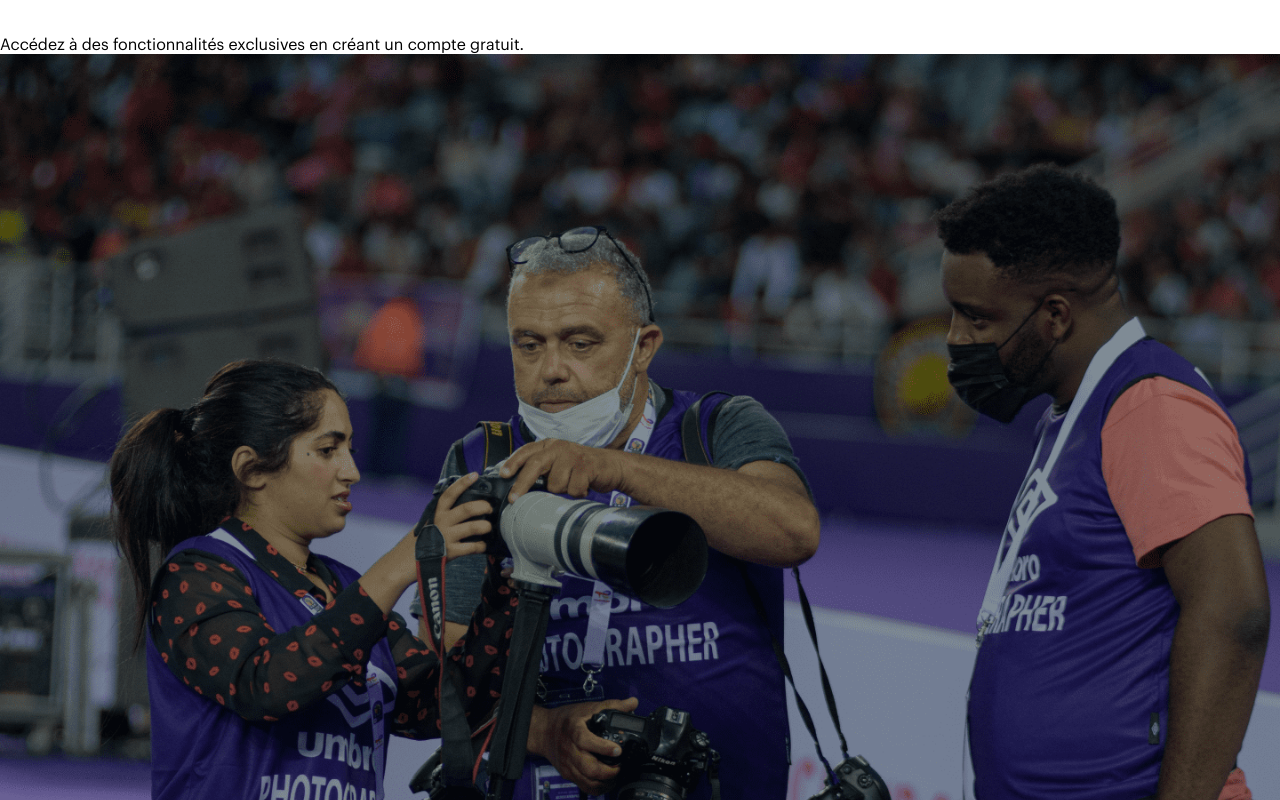
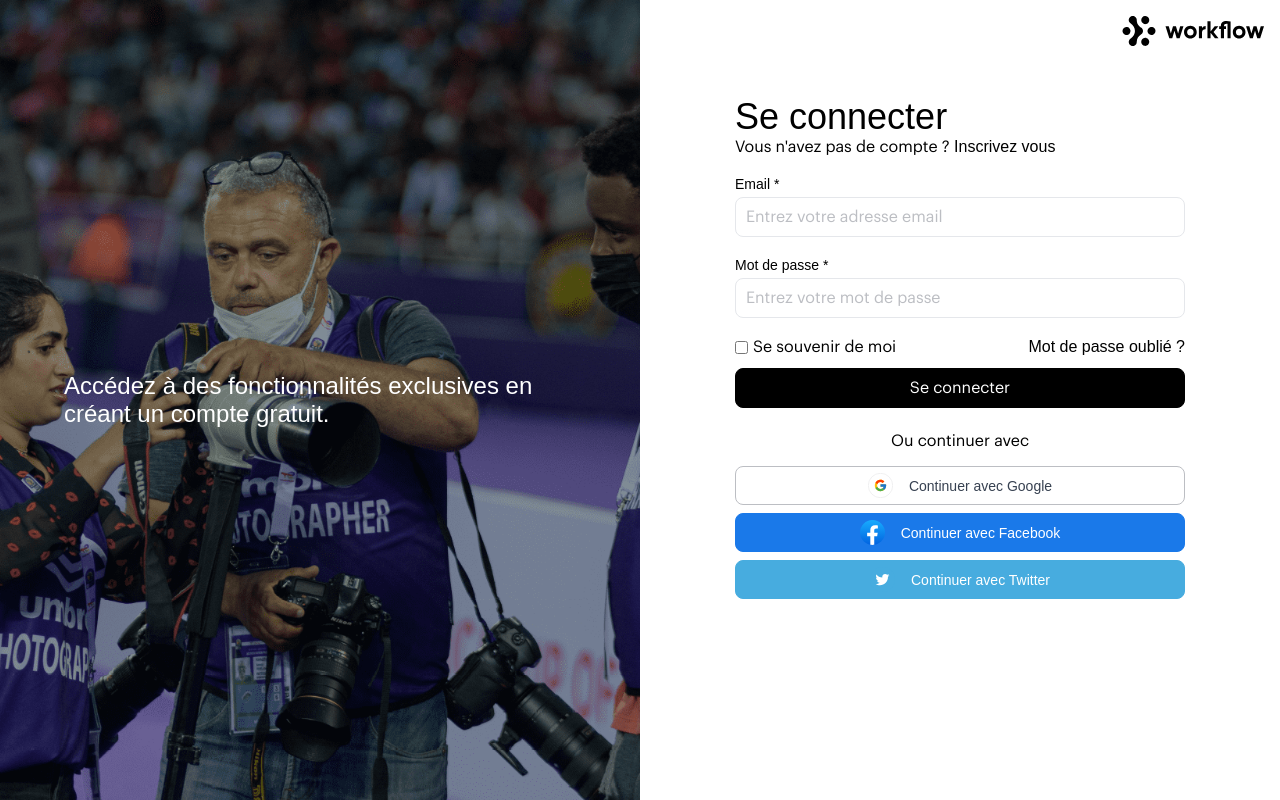
Before and after one commit to ln-dev7/WebAppPhotography, a React (Vite) app: page /login in a window 1280 px wide. Shown: the top 800 px of the page. Built offline with nearby package versions, Linux system fonts and the light colour scheme; a web font is replaced by a local one.

Commit message:
login page

```diff
--- a/src/Pages/Auth/Login/Login.jsx
+++ b/src/Pages/Auth/Login/Login.jsx
@@ -5,51 +5,60 @@ import { Link } from "react-router-dom";
 function Login() {
   return (
     <div className="login">
-      <div className="login-image">
       <Link to="/">
-          <img src="/assets/images/logo-white.svg" alt="logo" />
+          <img
+            className="login-logo"
+            src="/assets/images/logo-black.svg"
+            alt="logo"
+          />
         </Link>
+      <div className="login-left">
         <h2>
           Accédez à des fonctionnalités exclusives en créant un compte gratuit.
         </h2>
-        <img src="/assets/images/bg-login.png" alt="photo" />
+        <img
+          className="login-left__image"
+          src="/assets/images/bg-login.png"
+          alt="photo"
+        />
       </div>
-      <form className="container">
-        <h2>Connectez vous</h2>
-        <h3 className="container-options">
-          Pas encore un compte ?
-          <router-link to="/register">Inscrivez vous</router-link>
+      <div className="login-right">
+        <form className="login-form">
+          <h2>Se connecter</h2>
+          <h3 className="login-form-options">
+            Vous n'avez pas de compte ?
+            <Link to="/register"> Inscrivez vous</Link>
           </h3>
-        <div className="container-input">
-          <label htmlFor="email">Emeil *</label>
+          <div className="login-form-input">
+            <label htmlFor="email">Email *</label>
             <input
-            v-model="email"
               id="email"
               type="email"
               placeholder="Entrez votre adresse email"
               required
             />
           </div>
-        <div className="container-input">
+          <div className="login-form-input">
             <label htmlFor="password">Mot de passe *</label>
             <input
-            v-model="password"
               id="password"
               type="password"
               placeholder="Entrez votre mot de passe"
               required
             />
           </div>
+          <div className="login-form-footer">
             <h3>
               <input type="checkbox" />
               Se souvenir de moi
             </h3>
             <h3>Mot de passe oublié ?</h3>
-        <button type="submit" className="container-button" v-if="!isLoading">
+          </div>
+          <button type="submit" className="login-form-button">
             Se connecter
           </button>
           <h4>Ou continuer avec</h4>
-        <div className="container-socials">
+          <div className="login-form-socials">
             <button>
               <img src="/assets/images/google.svg" alt="google" />
               <span>Continuer avec Google</span>
@@ -65,6 +74,7 @@ function Login() {
           </div>
         </form>
       </div>
+    </div>
   );
 }
 
--- a/src/Pages/Auth/Login/login.scss
+++ b/src/Pages/Auth/Login/login.scss
@@ -1,13 +1,73 @@
-@import '../../../index.scss';
+@import "../../../index.scss";
 
-.login{
-    .container {
-        width: clamp(40%, 400px, 95%);
+.login {
+  display: flex;
+  position: relative;
+  &-logo {
+    position: absolute;
+    top: 15px;
+    right: 15px;
+  }
+  &-left {
+    width: 50%;
+    min-height: 100vh;
+    position: relative;
+    display: flex;
+    align-items: center;
+    justify-content: center;
+
+    @media screen and (max-width: 960px) {
+      display: none;
+    }
+
+    &__image {
+      position: absolute;
+      width: 100%;
+      height: 100%;
+    }
+    h2 {
+      width: 80%;
+      color: $white;
+      font-family: $ff-medium;
+      font-size: 1.5rem;
+      z-index: 2;
+    }
+  }
+  &-right {
+    position: relative;
+    display: flex;
+    flex-direction: column;
+    align-items: center;
+    // align-items: flex-start;
+    // margin-left: 4rem;
+    width: 50%;
+    height: 100%;
+    padding: 6rem 0;
+
+    @media screen and (max-width: 960px) {
+      width: 100%;
+      align-items: center;
+    }
+
+    .login-form {
+      width: 450px;
+      max-width: 95%;
 
       h2 {
         font-size: 36px;
-          font-weight: 700;
-          color: #252f3f;
+        font-family: $ff-medium;
+      }
+
+      h3{
+        a{
+            font-family: $ff-medium;
+        }
+      }
+
+      h4{
+        width: 100%;
+        text-align: center;
+        padding: 1.5rem 0 1rem 0;
       }
 
       &-input {
@@ -18,16 +78,21 @@
 
         label {
           font-size: 14px;
-            font-weight: 500;
           margin-bottom: 5px;
+          font-family: $ff-medium;
         }
 
         input {
           width: 100%;
           border: 1px solid #e5e7eb;
-            border-radius: 4px;
+          color: #bcbec3;
+          border-radius: 8px;
           padding: 10px;
           outline: none;
+
+          &::placeholder {
+            color: #bcbec3;
+          }
 
           &:focus {
             border-color: #bcbec3;
@@ -35,69 +100,83 @@
         }
       }
 
-        &-options {
-          margin: 10px 0 15px 0;
-          font-size: 14px;
-          font-weight: 500;
-          color: #252f3f;
-          text-align: right;
+      &-footer{
+        width: 100%;
+        display: flex;
+        align-items: center;
+        justify-content: space-between;
+        gap: .5rem;
+        flex-wrap: wrap;
+        margin-bottom: .75rem;
+        h3{
+            display: flex;
+            justify-content: center;
+            align-items: center;
+            gap: 5px;
+            &:last-child{
+                font-family: $ff-medium;
             }
-
-        &-error {
-          display: flex;
-          flex-direction: column;
-          align-items: center;
-          justify-content: center;
-          margin: 10px 0;
-          padding: 5px 0;
-          border: 2px solid red;
-          border-radius: 5px;
-          background: rgba(red, 0.05);
-
-          span {
-            font-size: 13px;
-            font-weight: 500;
-            color: red;
-            text-align: center;
         }
       }
 
-        button {
+      &-button {
         display: flex;
         justify-content: center;
         align-items: center;
         background: $black;
         border: 1px solid $black;
-          border-radius: 4px;
+        border-radius: 8px;
         padding: 10px;
         width: 100%;
         font-size: 16px;
-          font-weight: 500;
         color: $white;
-          margin-top: 20px;
         cursor: pointer;
-          transition: box-shadow 0.2s ease-in-out;
+      }
 
-          &:hover {
-            box-shadow: 2px 2px 10px #dfdfdf;
+      &-socials {
+        display: flex;
+        gap: .5rem;
+        flex-direction: column;
+        align-items: center;
+        button {
+          display: flex;
+          justify-content: center;
+          align-items: center;
+          gap: 1rem;
+          background: $black;
+          border: 1px solid $black;
+          border-radius: 8px;
+          padding: 6px;
+          width: 100%;
+          font-size: 16px;
+          cursor: pointer;
+          img{
+            width: 25px;
+            height: 25px;
+          }
+          span {
+            display: inline-block;
+            color: $white;
+            font-family: $ff-medium;
+            font-size: 14px;
+          }
+          &:nth-child(1){
+            border-color: #bcbec3;
+            background: $white;
+            span{
+                color: #374151;
             }
           }
-
-        .button-google {
-          background: rgb($black, 0.05);
-          border-width: 2px;
-          border-color: transparent;
-          transition: 0.3s ease-in-out;
-
-          span {
-            font-weight: 600;
-            margin-left: 10px;
+          &:nth-child(2){
+            border-color: #1A79E9;
+            background: #1A79E9;
           }
-
-          &:hover {
-            background: rgb($black, 0.075);
-            box-shadow: none;
+          &:nth-child(3){
+            border-color: #47ACDF;
+            background: #47ACDF;
           }
         }
       }
     }
+  }
+}
```
Lines whose indentation alone changed are shown as unchanged.
